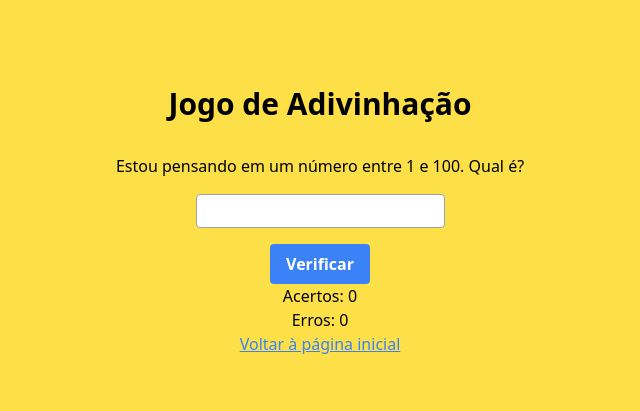
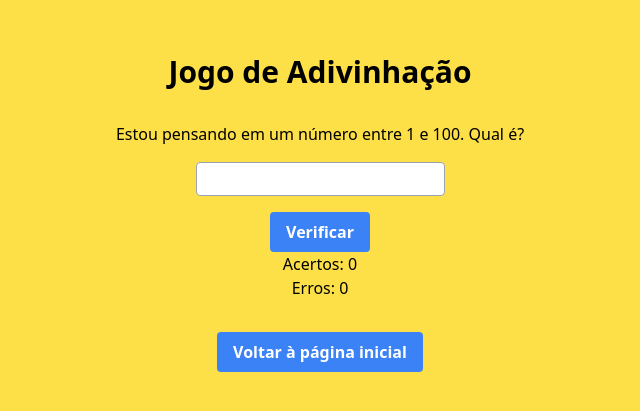
Before and after one commit to jzpacheco/projeto-integrador-satc, a Next.js app: page /matematica/jogo2 in a window 1280 px wide. Shown: the part 179-590 px from the top of the page, without its empty margins (320-960 px from the left). Built offline with nearby package versions, Linux system fonts and the light colour scheme.

Commit message:
adição rota pra voltar sala de jogos

```diff
--- a/src/pages/matematica/jogo1.tsx
+++ b/src/pages/matematica/jogo1.tsx
@@ -1,5 +1,5 @@
 import React, { useState } from "react";
-
+import Link from "next/link";
 const Jogo1: React.FC = () => {
   const [perguntaAtual, setPerguntaAtual] = useState(0);
   const [respostasCorretas, setRespostasCorretas] = useState(0);
@@ -15,11 +15,10 @@
     { pergunta: "10 / 2", resposta: "5" },
     { pergunta: "7 + 8", resposta: "15" },
     { pergunta: "20 - 6", resposta: "14" },
-    // Adicione mais perguntas conforme necessário
   ];
 
   const handleResposta = () => {
-    if (bloquearInput) return; // Não permite responder enquanto o feedback está sendo exibido
+    if (bloquearInput) return;
 
     if (resposta === perguntas[perguntaAtual].resposta) {
       setFeedback("Certo!");
@@ -29,14 +28,14 @@
       setRespostasIncorretas(respostasIncorretas + 1);
     }
 
-    setBloquearInput(true); // Bloqueia o input enquanto o feedback está sendo exibido
+    setBloquearInput(true);
 
     setTimeout(() => {
       setFeedback("");
       setBloquearInput(false);
       setResposta("");
       setPerguntaAtual(perguntaAtual + 1);
-    }, 1000); // Limpa o feedback e avança para a próxima pergunta após 1 segundo
+    }, 1000);
   };
 
   return (
@@ -50,7 +49,7 @@
             type="text"
             value={resposta}
             onChange={(e) => setResposta(e.target.value)}
-            className="mb-4 p-2 border border-gray-300 rounded text-black" // Adiciona a classe text-black
+            className="mb-4 p-2 border border-gray-300 rounded text-black"
             disabled={bloquearInput}
           />
           <button
@@ -70,6 +69,11 @@
           {respostasIncorretas}.
         </h1>
       )}
+      <Link href="/Materias/matematica" passHref>
+        <button className="bg-blue-500 hover:bg-blue-600 text-white font-bold m-4 py-2 px-4 rounded mt-8">
+          Voltar à página inicial
+        </button>
+      </Link>
     </div>
   );
 };
--- a/src/pages/matematica/jogo2.tsx
+++ b/src/pages/matematica/jogo2.tsx
@@ -50,8 +50,8 @@
       <p>{resultado}</p>
       <p>Acertos: {acertos}</p>
       <p>Erros: {erros}</p>
-      <Link href="/matematica " passHref>
-        <button className="text-blue-500 underline">
+      <Link href="/Materias/matematica" passHref>
+        <button className="bg-blue-500 hover:bg-blue-600 text-white font-bold m-4 py-2 px-4 rounded mt-8">
           Voltar à página inicial
         </button>
       </Link>
```
